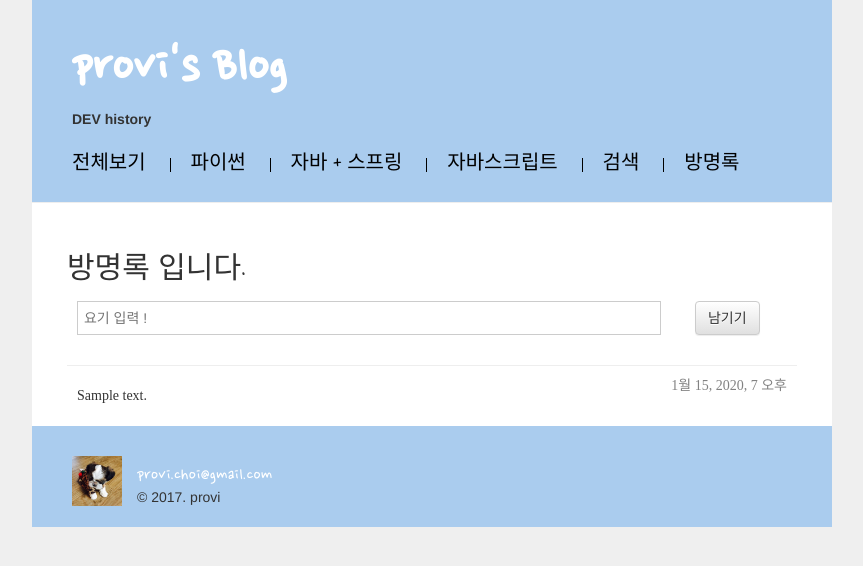
After one commit to mildpriest/first-blog, a Django app: page /guest/ in a window 1280 px wide. The commit adds this page. Shown: the top 566 px of the page, without its empty margins (208-1071 px from the left). Run offline with Django 3.2, Linux system fonts and the light colour scheme; tables that the repository leaves empty hold one stand-in row (values such as "Sample post"); some libraries are stand-ins or nearby versions; some web fonts are replaced.

Commit message:
방명록 업데이트

```diff
--- a/blog/models.py
+++ b/blog/models.py
@@ -44,3 +44,11 @@ class Comment(models.Model):
 
     def __str__(self):
         return self.text
+
+
+class Guest(models.Model):
+    text = models.CharField(max_length=200)
+    created_date = models.DateTimeField(default=timezone.now)
+
+    def __str__(self):
+        return self.text
--- a/blog/porm.py
+++ b/blog/porm.py
@@ -1,6 +1,6 @@
 from django import forms
 
-from .models import Post, Comment
+from .models import Post, Comment, Guest
 
 
 class PostForm(forms.ModelForm):
@@ -13,3 +13,9 @@ class CommentForm(forms.ModelForm):
     class Meta:
         model = Comment
         fields = ('author', 'text',)
+
+
+class GuestForm(forms.ModelForm):
+    class Meta:
+        model = Guest
+        fields = ('text',)
--- a/blog/static/css/common.css
+++ b/blog/static/css/common.css
@@ -135,6 +135,14 @@ h4 {
     font-family: 'Nanum Gothic Coding';
 }
 
+.comment p {
+    margin-left: 10px;
+}
+
+.comment .date {
+    margin-right: 10px;
+}
+
 /* search */
 .search {
      margin-bottom: 50px;
@@ -148,3 +156,35 @@ h4 {
 .search .result {
     margin-top: 30px;
 }
+
+.search .result h3 {
+    margin-bottom: 20px;
+}
+
+.search .result p {
+    margin-left: 10px;
+}
+
+.search .moreInfo a {
+    color: #000;
+}
+
+/* guest */
+
+.guestForm {
+    margin-bottom: 30px;
+}
+
+.guestForm p {
+    margin-top: 15px;
+}
+
+.guestForm .id_text {
+    width: 80%;
+    height: 34px;
+    border: solid 1px;
+    border-color: #ccc;
+    margin-left: 10px;
+    margin-right: 30px;
+    vertical-align: middle;
+}
--- a/blog/templates/blog/base.html
+++ b/blog/templates/blog/base.html
@@ -28,7 +28,7 @@
                 <li><a href="/category/java">자바 + 스프링</a></li>
                 <li><a href="/category/javascript">자바스크립트</a></li>
                 <li><a href="/search">검색</a></li>
-                <li><a href="javascript:alert('아직 없어요 ㅠ_ㅠ');">방명록</a></li>
+                <li><a href="/guest">방명록</a></li>
             </ul>
         </div>
 
--- /dev/null
+++ b/blog/templates/blog/guest.html
@@ -0,0 +1,35 @@
+{% extends 'blog/base.html' %}
+
+{% block content %}
+    <div class="guestForm">
+        <h2> 방명록 입니다. </h2>
+        <form method="POST" class="post-form">
+            {% csrf_token %}
+            <p>
+                <input class="id_text" type="text" name="text" id="id_text" max-length="200" placeholder=" 요기 입력 ! " />
+                <button type="submit" class="btn btn-default">남기기</button>
+            </p>
+
+
+        </form>
+    </div>
+
+    {% for note in notes.all %}
+        <div class="comment">
+            <div class="date">
+                {{ note.created_date }}
+            </div>
+            <p>{{ note.text|safe|linebreaks }}</p>
+        </div>
+    {% empty %}
+        <div class="comment">
+            <p>등록된 글이 없습니다.</p>
+        </div>
+    {% endfor %}
+
+    <script>
+        $(document).ready(function(){
+
+        });
+    </script>
+{% endblock %}
--- a/blog/urls.py
+++ b/blog/urls.py
@@ -10,4 +10,5 @@ urlpatterns = [
     url(r'^post/(?P<pk>\d+)/comment/$', views.add_comment_to_post, name='add_comment_to_post'),
     url(r'^comment/(?P<pk>\d+)/approve/$', views.comment_approve, name='comment_approve'),
     url(r'^comment/(?P<pk>\d+)/remove/$', views.comment_remove, name='comment_remove'),
+    url(r'^guest/$', views.guest, name='guest'),
 ]
--- a/blog/views.py
+++ b/blog/views.py
@@ -3,8 +3,8 @@ from django.utils import timezone
 from django.shortcuts import redirect
 from django.shortcuts import render, get_object_or_404
 
-from .models import Post, Comment
-from .porm import PostForm, CommentForm
+from .models import Post, Comment, Guest
+from .porm import PostForm, CommentForm, GuestForm
 from django.contrib.auth.decorators import login_required
 
 
@@ -71,6 +71,21 @@ def add_comment_to_post(request, pk):
     return render(request, 'blog/add_comment_to_post.html', {'form': form})
 
 
+def guest(request):
+    notes = Guest.objects.order_by('-created_date')
+
+    if request.method == "POST":
+        form = GuestForm(request.POST)
+        if form.is_valid():
+            note = form.save(commit=False)
+            note.save()
+            return redirect('guest')
+    else:
+        form = GuestForm()
+
+    return render(request, 'blog/guest.html', {'form': form, 'notes': notes})
+
+
 @login_required
 def comment_approve(request, pk):
     comment = get_object_or_404(Comment, pk=pk)
--- a/search/templates/search/default.html
+++ b/search/templates/search/default.html
@@ -4,7 +4,7 @@
 
         <h2>검색페이지 입니다. <small>(@by <a href="http://daum.net" target="_blank">Daum</a>)</small></h2>
         <div class ="search_area">
-            <input type="text" class="search_word" value="{{word}}" placeholder="요기 검색어 입력!"/>
+            <input type="text" class="search_word" value="{{word}}" placeholder="요기 검색어 입력!" onkeypress="if(event.keyCode==13) {goSearch(); return false;}" />
             <button class="search_btn">Go!</button>
         </div>
     </div>
--- a/search/templates/search/result.html
+++ b/search/templates/search/result.html
@@ -17,6 +17,9 @@
             {% empty %}
                 <h1>  등록된 글이 없습니다. </h1>
             {% endfor %}
+        </div>
+        <div class="moreInfo">
+            <h3><a href="{{url}}" target="_blank"> - 더 보기 - </a></h3>
         </div>
     </div>
 
--- a/search/views.py
+++ b/search/views.py
@@ -8,7 +8,8 @@ def search(request):
 
 
 def search_result(request, word):
-    req = requests.get('http://search.daum.net/search?w=tot&q=' + word)
+    url = 'http://search.daum.net/search?w=tot&q=' + word
+    req = requests.get(url)
     html = req.text
     soup = BeautifulSoup(html, 'html.parser')
 
@@ -17,8 +18,7 @@ def search_result(request, word):
     results = []
 
     for obj in objects:
-        # results[obj.text] = obj
         result = {'title': obj.text, 'link': obj['href']}
         results.append(result)
 
-    return render(request, 'search/result.html', {'results': results, 'word': word})
+    return render(request, 'search/result.html', {'results': results, 'word': word, 'url': url})
```
